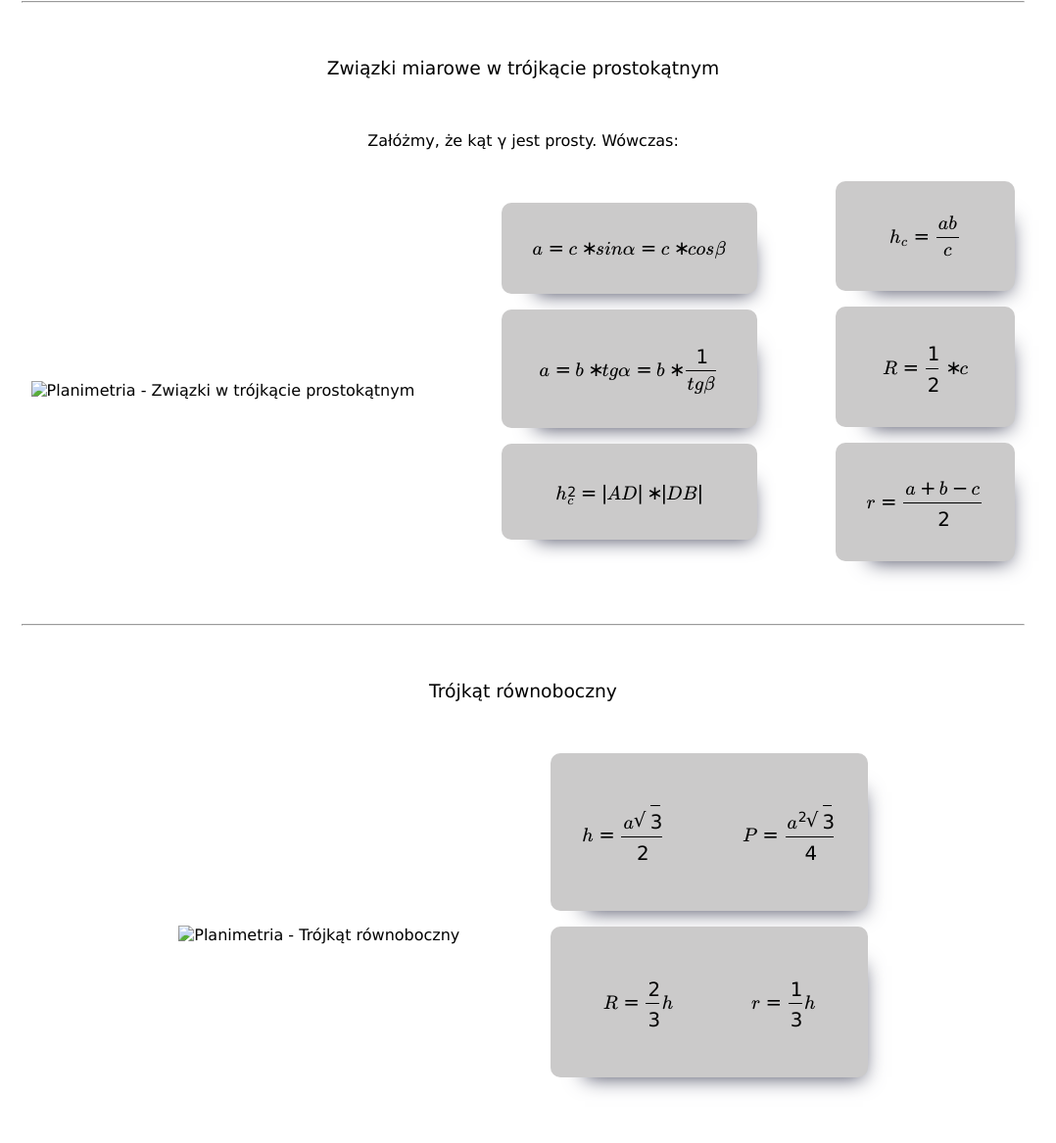
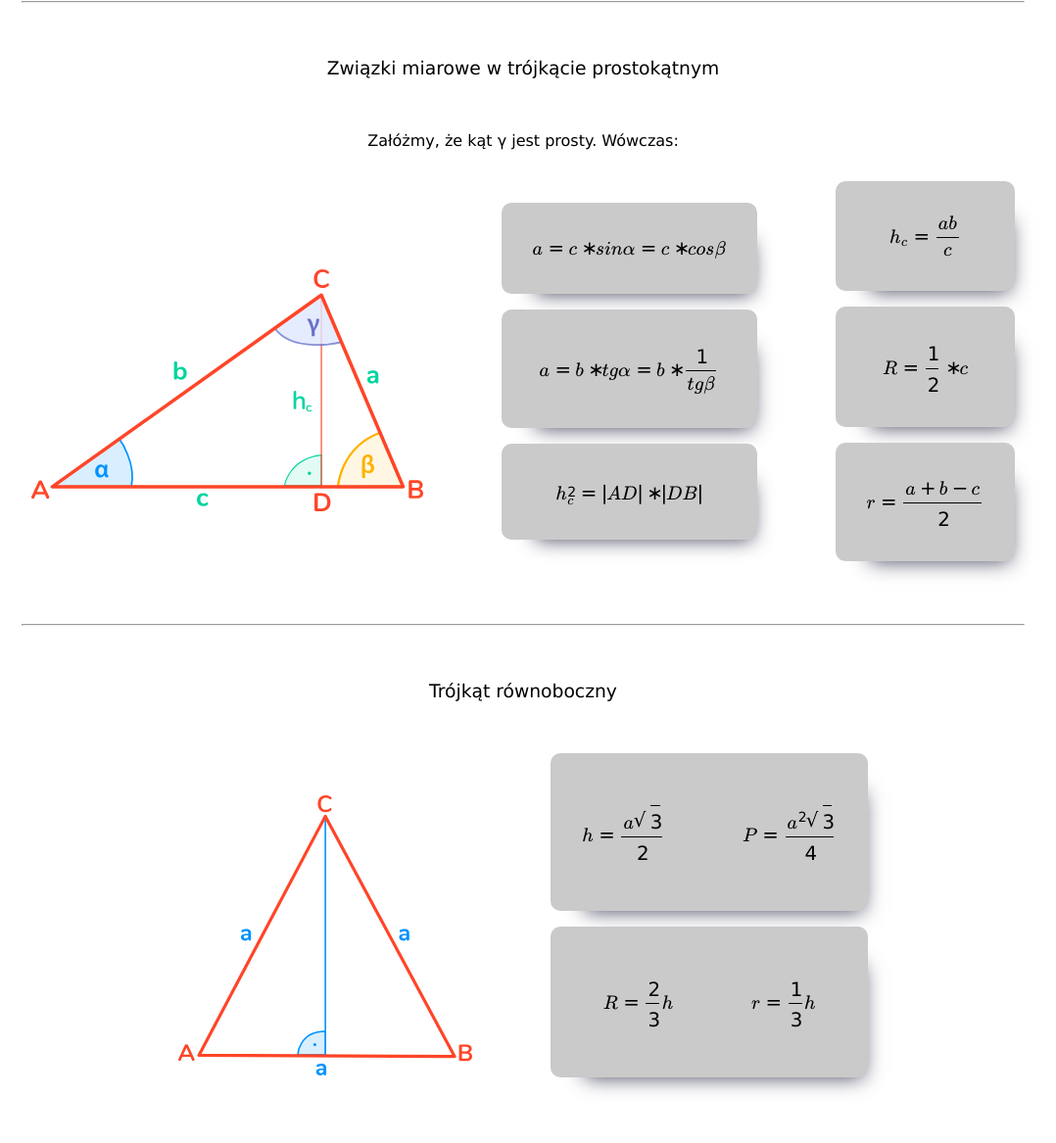
Before and after one commit to mateuszlamla/projekcik_roczny, a plain HTML site: page planimetria.html in a window 1280 px wide. Shown: the part 2617-3784 px from the top of the page at 98% size, without its empty margins (106-1184 px from the left). Drawn offline with nearby package versions, Linux system fonts and the light colour scheme; files that its build step writes are made by us from their sources; the site is published under a folder, as on GitHub Pages, so addresses that start at the root find nothing.

Commit message:
Update planimetria.html

```diff
--- a/planimetria.html
+++ b/planimetria.html
@@ -94,7 +94,7 @@
         <h3 class="section__subtitle">Związki miarowe w trójkącie prostokątnym</h3>
         <p class="section__paragraph">Załóżmy, że kąt γ jest prosty. Wówczas:</p>
         <div class="section__flexRow">
-            <img src ="/img/planimetria_zwiazki_miarowe.svg" alt="Planimetria - Związki w trójkącie prostokątnym" width="400" class="section__img">
+            <img src ="img/planimetria_zwiazki_miarowe.svg" alt="Planimetria - Związki w trójkącie prostokątnym" width="400" class="section__img">
             <div class="section__flexRow">
                 <div class="section__box">
                     <div class="section__row">\[ a=c*sin \alpha =c*cos \beta \]</div>
@@ -113,7 +113,7 @@
 
         <h3 class="section__subtitle">Trójkąt równoboczny</h3>
         <div class="section__flexRow">
-            <img src ="/img/planimetria_trojkat_rownoboczny.svg" alt="Planimetria - Trójkąt równoboczny" width="300" class="section__img">
+            <img src ="img/planimetria_trojkat_rownoboczny.svg" alt="Planimetria - Trójkąt równoboczny" width="300" class="section__img">
             <div class="section__box">
                 <div class="section__row">
                     <div class="section__content">\[ h=\frac{a\sqrt{3}}{2} \]</div>
```
